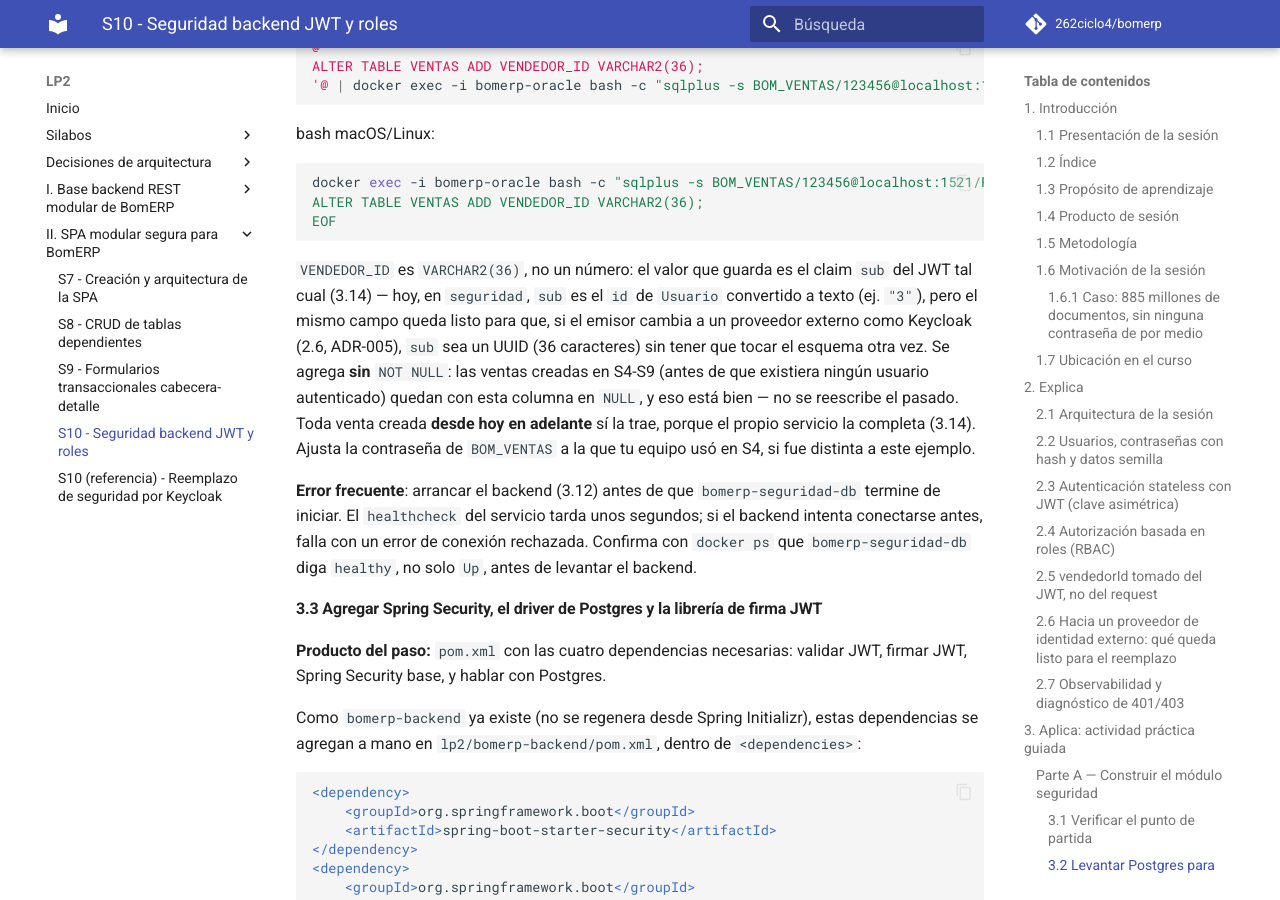
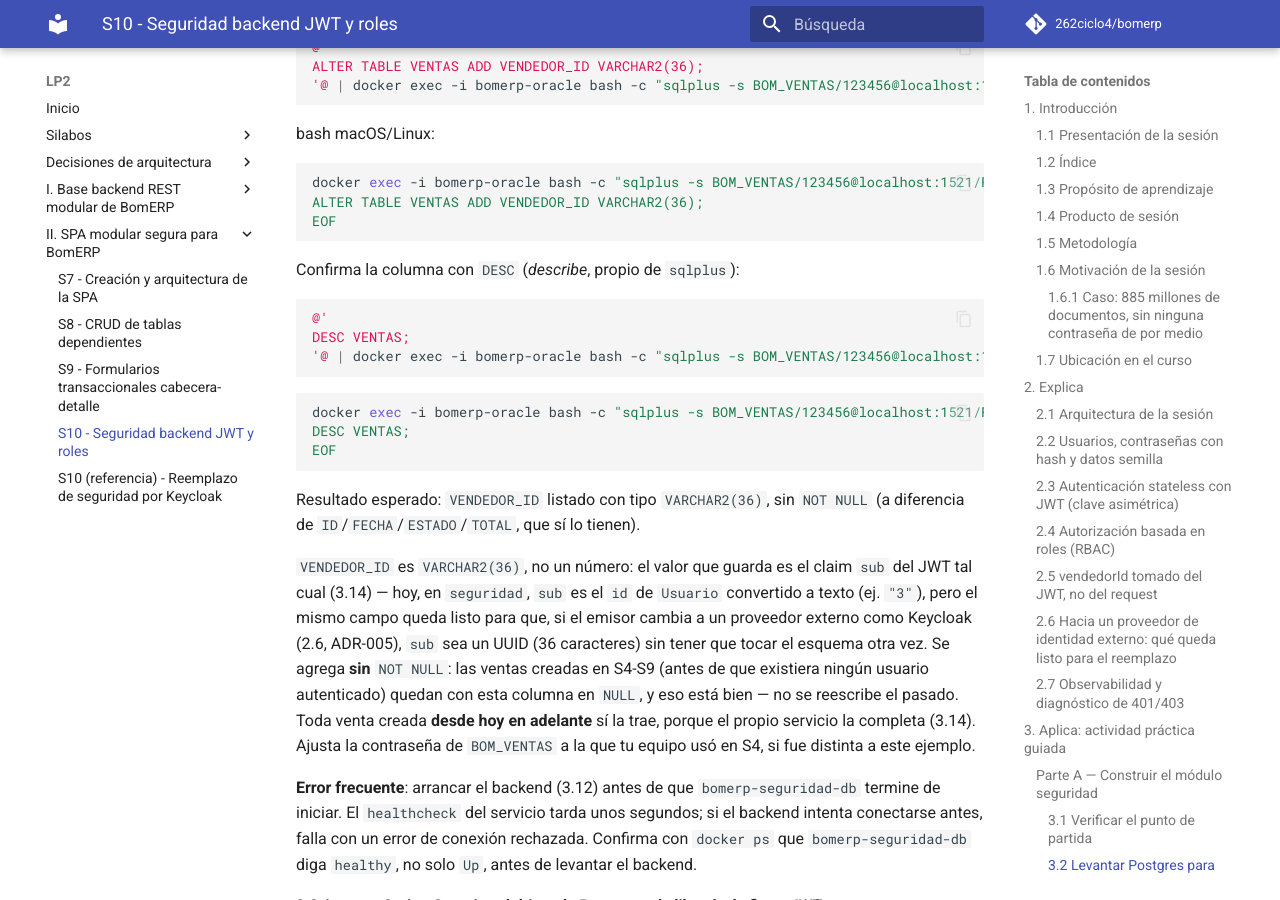
Before and after one commit to 262ciclo4/bomerp, an MkDocs documentation site: the page built from docs/lp2/sesiones/S10_Seguridad_Backend_JWT_Roles.md, in a window 1280 px wide and 900 px high, scrolled down 14882 px. Built offline with MkDocs 1.6.1 and Material for MkDocs 9.7.7, drawn with Linux system fonts in a browser that asks for light colours; comment, search, counter and statistics services are not loaded; some of the changed text lies outside the part shown.

Commit message:
S10 lp2 keycloak

````diff
--- a/docs/lp2/sesiones/S10_Seguridad_Backend_JWT_Roles.md
+++ b/docs/lp2/sesiones/S10_Seguridad_Backend_JWT_Roles.md
@@ -388,6 +388,22 @@
 EOF
 ```
 
+Confirma la columna con `DESC` (*describe*, propio de `sqlplus`):
+
+```powershell
+@'
+DESC VENTAS;
+'@ | docker exec -i bomerp-oracle bash -c "sqlplus -s BOM_VENTAS/123456@localhost:1521/FREEPDB1"
+```
+
+```bash
+docker exec -i bomerp-oracle bash -c "sqlplus -s BOM_VENTAS/123456@localhost:1521/FREEPDB1" <<'EOF'
+DESC VENTAS;
+EOF
+```
+
+Resultado esperado: `VENDEDOR_ID` listado con tipo `VARCHAR2(36)`, sin `NOT NULL` (a diferencia de `ID`/`FECHA`/`ESTADO`/`TOTAL`, que sí lo tienen).
+
 `VENDEDOR_ID` es `VARCHAR2(36)`, no un número: el valor que guarda es el claim `sub` del JWT tal cual (3.14) — hoy, en `seguridad`, `sub` es el `id` de `Usuario` convertido a texto (ej. `"3"`), pero el mismo campo queda listo para que, si el emisor cambia a un proveedor externo como Keycloak (2.6, ADR-005), `sub` sea un UUID (36 caracteres) sin tener que tocar el esquema otra vez. Se agrega **sin** `NOT NULL`: las ventas creadas en S4-S9 (antes de que existiera ningún usuario autenticado) quedan con esta columna en `NULL`, y eso está bien — no se reescribe el pasado. Toda venta creada **desde hoy en adelante** sí la trae, porque el propio servicio la completa (3.14). Ajusta la contraseña de `BOM_VENTAS` a la que tu equipo usó en S4, si fue distinta a este ejemplo.
 
 **Error frecuente**: arrancar el backend (3.12) antes de que `bomerp-seguridad-db` termine de iniciar. El `healthcheck` del servicio tarda unos segundos; si el backend intenta conectarse antes, falla con un error de conexión rechazada. Confirma con `docker ps` que `bomerp-seguridad-db` diga `healthy`, no solo `Up`, antes de levantar el backend.
@@ -1306,7 +1322,7 @@
 done
 ```
 
-Resultado esperado: cuatro respuestas `201 Created` sin cuerpo (`AuthController.registro` devuelve `void`). También puedes hacerlo a mano, una por una, desde Swagger (`http://localhost:8080/swagger-ui.html`, `POST /api/v1/auth/registro`) si prefieres verlo en el navegador — el resultado en la base de datos es el mismo.
+Resultado esperado: cuatro respuestas `201 Created`, cada una con `{ "id": ..., "email": ... }` (`AuthController.registro` devuelve el usuario creado, 3.10). También puedes hacerlo a mano, una por una, desde Swagger (`http://localhost:8080/swagger-ui.html`, `POST /api/v1/auth/registro`) si prefieres verlo en el navegador — el resultado en la base de datos es el mismo.
 
 Los cuatro nacen `VENDEDOR` (3.9); promueve manualmente a los dos últimos, ahora en Postgres:
 
--- a/lp2/bomerp-backend/src/main/resources/application-dev.yml
+++ b/lp2/bomerp-backend/src/main/resources/application-dev.yml
@@ -44,7 +44,6 @@
 logging:
   level:
     pe.edu.upeu.bomerp: DEBUG
-    org.springframework.security: DEBUG   # el que agrega 3.17: el motor de Spring Security
 
 management:
   endpoints:
````
